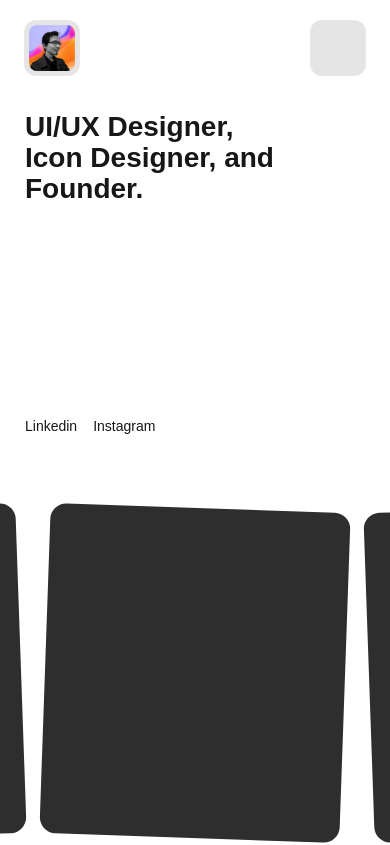
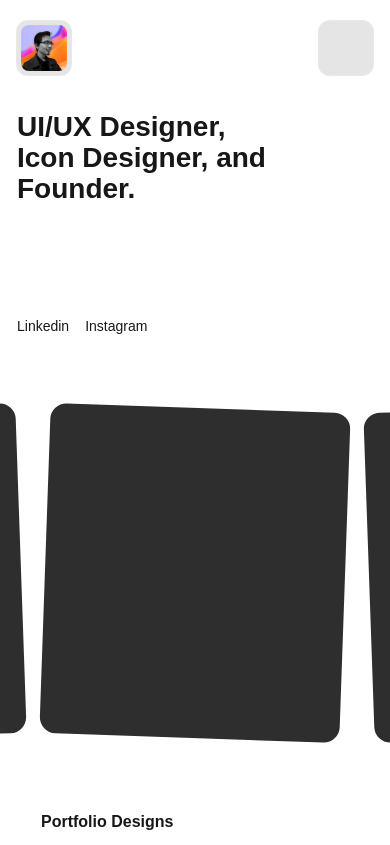
Before and after one commit to mmriz16/portfolio-latest, a Next.js app: page / in a window 390 px wide. Shown: the top 845 px of the page. Built offline with nearby package versions, Linux system fonts and the light colour scheme.

Commit message:
style(components): adjust padding and update hero section description
Update padding values in container and navbar components for better consistency
Simplify hero section description to be more concise and focused

```diff
--- a/src/app/components/container.tsx
+++ b/src/app/components/container.tsx
@@ -4,7 +4,8 @@ import { ReactNode } from 'react';
 
 export default function Container({ children }: { children: ReactNode }) {
   return (
-    <div className="container max-w-5xl mx-auto px-6 py-12 bg-white/5 border-x-1 border-white/10 md:max-w-5xl max-w-full md:px-6 px-0">
+    <div className="container max-w-5xl mx-auto px-4 md:px-6 py-12 bg-white/5 border-x-1 border-white/10 md:max-w-5xl max-w-full md:px-6 px-0">
+
       {children}
     </div>
   );
--- a/src/app/components/navbar.tsx
+++ b/src/app/components/navbar.tsx
@@ -5,7 +5,7 @@ import Link from 'next/link';
 
 export default function Navbar() {
   return (
-    <div className="container w-full max-w-5xl mx-auto px-6 md:px-12 fixed top-5 left-1/2 -translate-x-1/2 flex justify-between">
+    <div className="container w-full max-w-5xl mx-auto px-4 md:px-12 fixed top-5 left-1/2 -translate-x-1/2 flex justify-between">
       <div className="p-1 rounded-xl bg-black/10 w-fit h-fit border border-white/10 backdrop-blur-xl">
         <Link href="/"><Image className="rounded-lg" width={46} height={46} src="/img/profile.jpg" alt="profile" /></Link>
       </div>
--- a/src/app/pages/home/hero.tsx
+++ b/src/app/pages/home/hero.tsx
@@ -9,9 +9,7 @@ export default function Hero() {
           <h1 id='title' className="text-[28px] md:text-5xl font-bold leading-[1.1]">UI/UX Designer,<br/> Icon Designer, and Founder.</h1>
         </div>
         <div className="col-span-10">
-          <p id='desc' className="text-sm md:text-base font-medium text-white/50">UI/UX Designer with over 4 years of experience crafting user-centered interfaces for financial, education, and agriculture sectors.
-            Specialized in icon system design, mobile-first experiences, and research-based user flows. Successfully delivered digital solutions for Bank Indonesia and several startup platforms.
-            Proficient in Figma, Adobe CC, Framer, and modern UI technologies, committed to creating scalable, accessible, and impactful design systems.
+          <p id='desc' className="text-sm md:text-base font-medium text-white/50">I’m Rizky, a Graphic Designer and UI/UX Designer based in Bandung City. I’m the founder and CEO of Termicons, where we develop technologies that empower regular people to explore space on their own terms.
           </p>
         </div>
         <div className="col-span-2">
```
